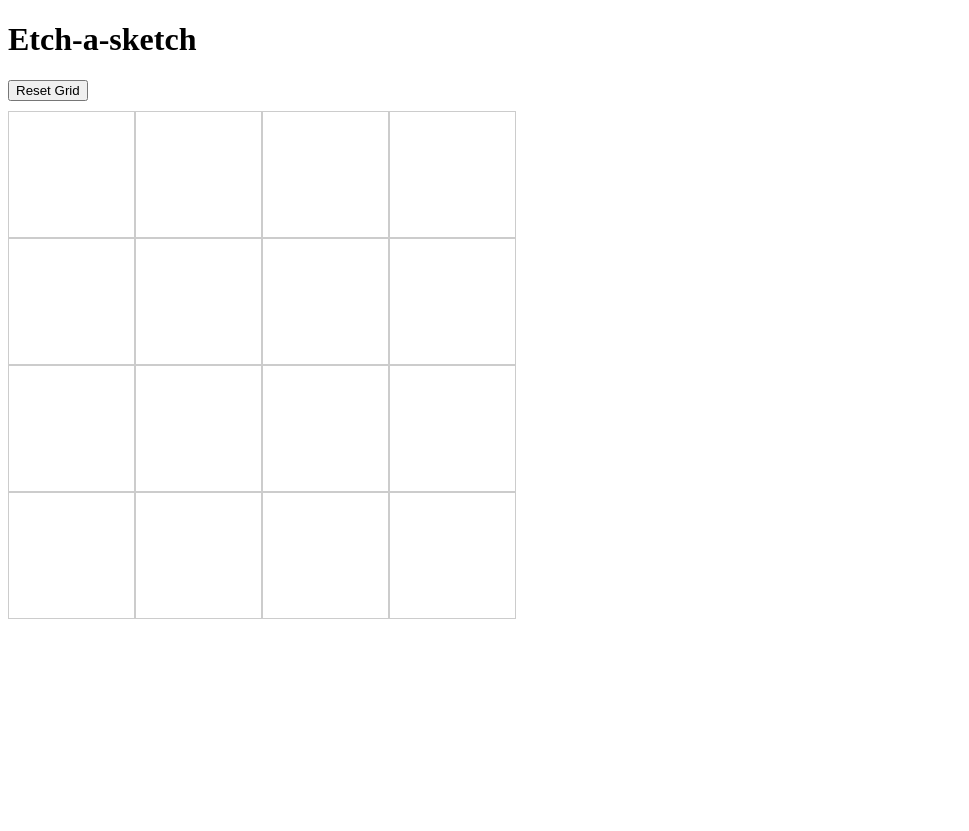
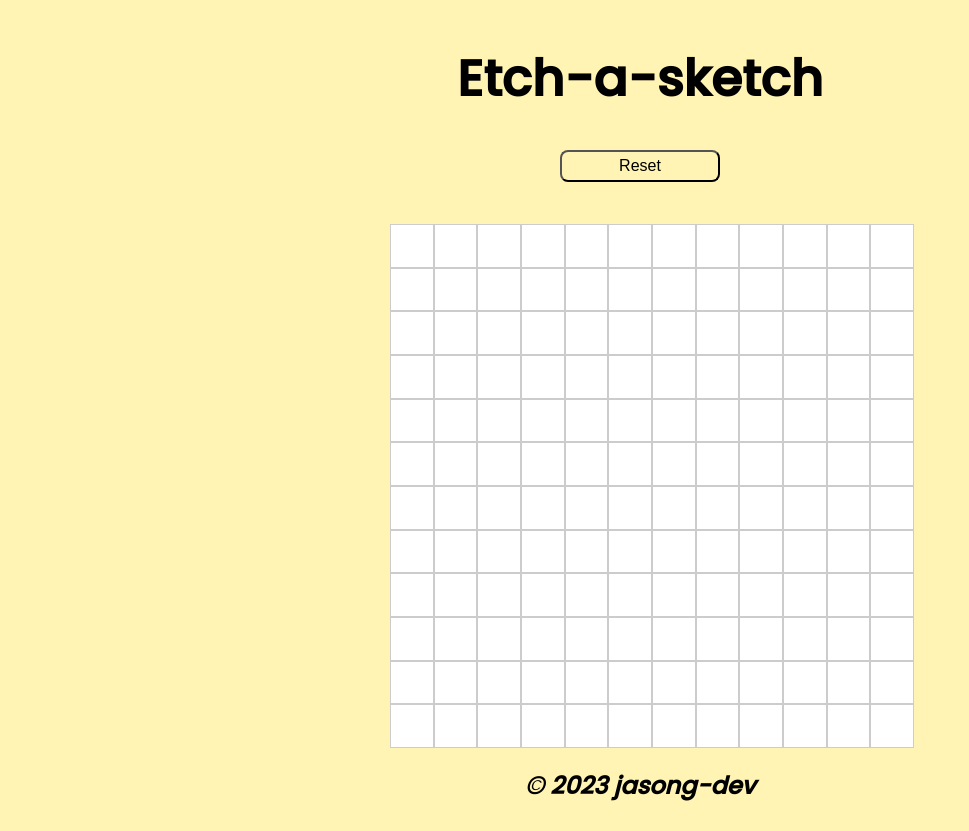
Before and after one commit to t3xxdev/etch-a-sketch, a plain HTML site: page index.html in a window 1280 px wide. Shown: the whole page, without its empty margins (0-969 px from the left). Before the commit the page ends 800 px from the top, so only its background shows below. Drawn offline with Linux system fonts and the light colour scheme.

Commit message:
fixed reset button and styled the page

```diff
--- a/index.html
+++ b/index.html
@@ -7,10 +7,14 @@
     <link rel="stylesheet" href="style.css">
 </head>
 <body>
-    <h1>Etch-a-sketch</h1>
+    <h1 id="h1">Etch-a-sketch</h1>
 
-    <button id="reset">Reset Grid</button>
+    <button id="reset">Reset</button>
     <div id="container"></div>
+
+    <footer>
+        <h2 id="copyright"><i><a href="https://github.com/jasong-dev/">© 2023 jasong-dev</a></i></h2>
+    </footer>
 
     <script src="script.js"></script>
 </body>
--- a/script.js
+++ b/script.js
@@ -18,24 +18,26 @@ function makegrid(x) {
 }
 
 function changeColor(e) {
-    const rR = Math.floor(Math.random() * 256)
-    const rG = Math.floor(Math.random() * 256)
-    const rB = Math.floor(Math.random() * 256)
+    let rR = Math.floor(Math.random() * 256)
+    let rG = Math.floor(Math.random() * 256)
+    let rB = Math.floor(Math.random() * 256)
 
     const randomColor = `rgb(${rR}, ${rG}, ${rB})`
-    e.target.style.backgroundColor = randomColor
+    e.style.backgroundColor = randomColor
 }
 
-masterDiv.addEventListener('mouseover', changeColor)
+masterDiv.addEventListener('mouseover', (e) => {
+    changeColor(e.target)
+})
 
 reset.addEventListener('click', () => {
-    let gridSize = prompt('Enter the number of squares per side for the new grid (maximum 100):')
-    gridSize = parseInt(gridSize)
-    if (isNaN(gridSize) || gridSize <= 0 || gridSize > 100) {
-      alert('Invalid input. Please enter a number between 1 and 100.')
-    } else {
-      createGrid(gridSize)
-    }
+    const childDivs = document.querySelectorAll('.childDiv')
+
+    childDivs.forEach(childDiv => {
+        if (childDiv.style) {
+            childDiv.style.backgroundColor = 'rgb(255, 255, 255)'
+        }
+    });
 })
 
-makegrid(4);
+makegrid(12);
--- a/style.css
+++ b/style.css
@@ -1,3 +1,27 @@
+@import url('https://fonts.googleapis.com/css2?family=Poppins:wght@500&display=swap');
+
+body {
+	display: grid;
+	justify-content: center;
+	font-family: 'Poppins', sans-serif;
+	background-color: rgb(255, 244, 180);
+}
+
+#h1 {
+	justify-self: center;
+	font-size: 50px;
+}
+
+#reset {
+	width: 10rem;
+	height: 2rem;
+	margin-bottom: 2rem;
+	justify-self: center;
+	font-size: 16px;
+	background-color: rgb(255, 244, 180);
+	border-radius: 8px;
+}
+
 #container {
 	display: grid;
 	width: 500px;
@@ -6,4 +30,16 @@
 
 .childDiv {
 	border: 1px solid #ccc;
+	background-color: white;
 }
+
+footer {
+	display: flex;
+	justify-content: center;
+	text-align: center;
+}
+
+a {
+	color: rgb(0, 0, 0);
+	text-decoration: none;
+}
```
